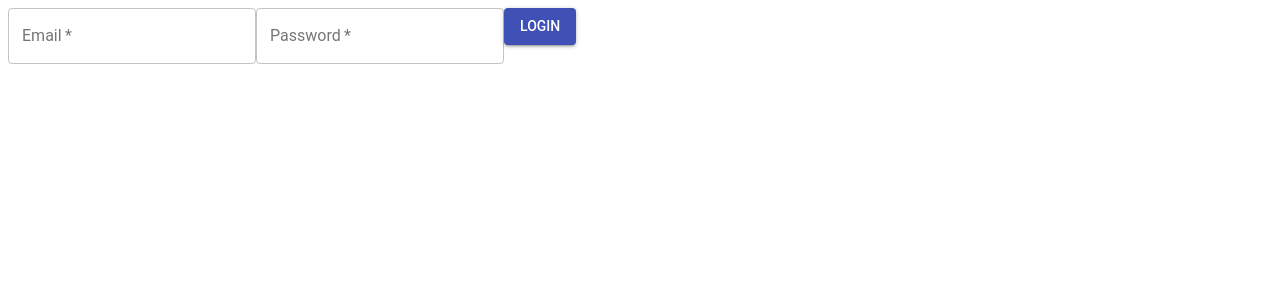
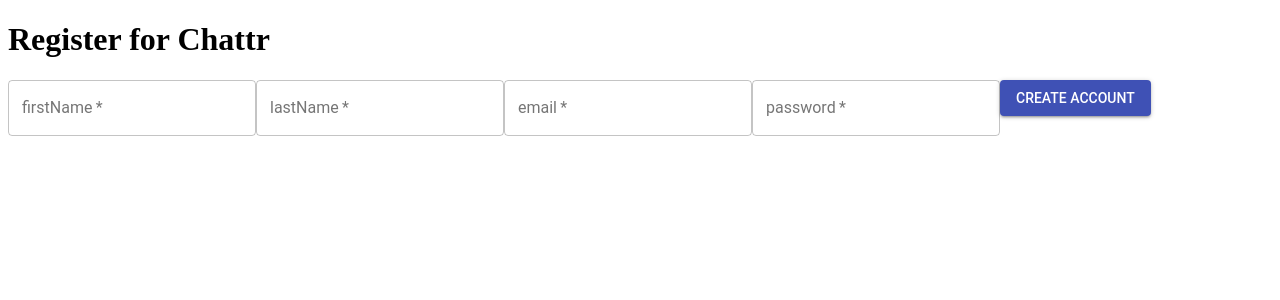
Before and after one commit to sdana/chattr-frontend, a React (Create React App) app: page /register in a window 1280 px wide. Shown: the top 300 px of the page. Built offline with nearby package versions, Linux system fonts and the light colour scheme.

Commit message:
Added register page

```diff
--- a/src/ApplicationViews.js
+++ b/src/ApplicationViews.js
@@ -1,6 +1,7 @@
 import React, { Component } from 'react'
 import {Route} from "react-router-dom"
 import Login from "./Components/Login/Login"
+import Register from "./Components/Login/Register"
 import MainPage from "./Components/MainPage/MainPage"
 
 export default class ApplicationViews extends Component {
@@ -12,7 +13,10 @@
     render(){
         if (!this.isAuthenticated()){
             return (
-                <Route path="/" component={Login} />
+                <React.Fragment>
+                    <Route exact path="/" component={Login} />
+                    <Route exact path="/register" component={Register} />
+                </React.Fragment>
             )
         }
         else {
--- a/src/Components/Login/Login.js
+++ b/src/Components/Login/Login.js
@@ -8,6 +8,7 @@
 
     state = {
         authenticated: false,
+        register: false,
         username: "",
         password: ""
     }
@@ -27,13 +28,22 @@
 
     }
 
+    registerNewAccount = (e) => {
+        e.preventDefault()
+        this.setState({register: true})
+    }
+
     render(){
         if (this.state.authenticated){
             return <Redirect to="/" />
         }
+        else if (this.state.register) {
+                return (
+                    <Redirect to="/register" />
+                )
+        }
         else
         return(
-
             <React.Fragment>
                 <form onSubmit={(e) => this.handleLogin(e)}>
                 <TextField
@@ -56,6 +66,7 @@
                     onChange={this.handleFieldChange}
                 />
                 <Button variant="contained" color="primary" id="loginButton" type="submit">Login</Button>
+                <Button variant="contained" color="secondary" id="registerButton" onClick={this.registerNewAccount}>New User?</Button>
                 </form>
         </React.Fragment>
         )
--- /dev/null
+++ b/src/Components/Login/Register.js
@@ -0,0 +1,71 @@
+import React, { Component } from 'react'
+import {Redirect} from "react-router-dom"
+import api from "../Api/Api"
+import TextField from "@material-ui/core/TextField"
+import Button from "@material-ui/core/Button"
+
+export default class Register extends Component {
+
+    state = {
+        firstName: "",
+        lastName: "",
+        email: "",
+        password: ""
+    }
+
+    // Update state whenever an input field is edited
+    handleFieldChange = evt => {
+        const stateToChange = {}
+        stateToChange[evt.target.id] = evt.target.value
+        this.setState(stateToChange)
+    }
+
+    render(){
+        return (
+            <React.Fragment>
+                <h1>Register for Chattr</h1>
+                <form>
+                    <TextField
+                        id="firstName"
+                        label="firstName"
+                        type="text"
+                        name="firstName"
+                        variant="outlined"
+                        required
+                        onChange={this.handleFieldChange}
+                    />
+                    <TextField
+                        id="lastName"
+                        label="lastName"
+                        type="text"
+                        name="lastName"
+                        variant="outlined"
+                        required
+                        onChange={this.handleFieldChange}
+                    />
+                    <TextField
+                        id="email"
+                        label="email"
+                        type="email"
+                        name="email"
+                        variant="outlined"
+                        required
+                        onChange={this.handleFieldChange}
+                    />
+                    <TextField
+                        id="password"
+                        label="password"
+                        type="password"
+                        name="password"
+                        variant="outlined"
+                        required
+                        onChange={this.handleFieldChange}
+                    />
+                    <Button variant="contained" color="primary" id="registerButton" type="submit">Create Account</Button>
+                </form>
+
+            </React.Fragment>
+
+        )
+    }
+}
```
